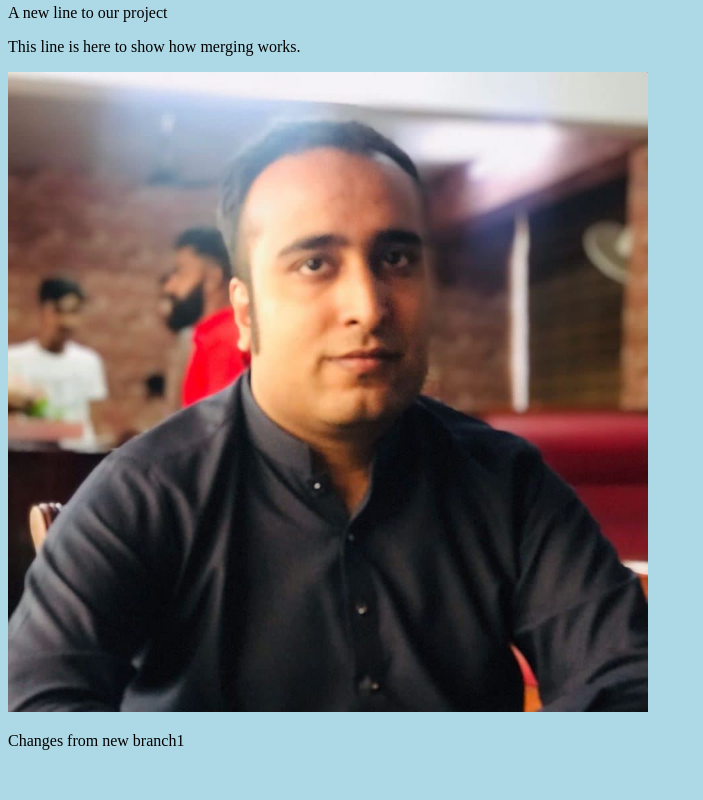
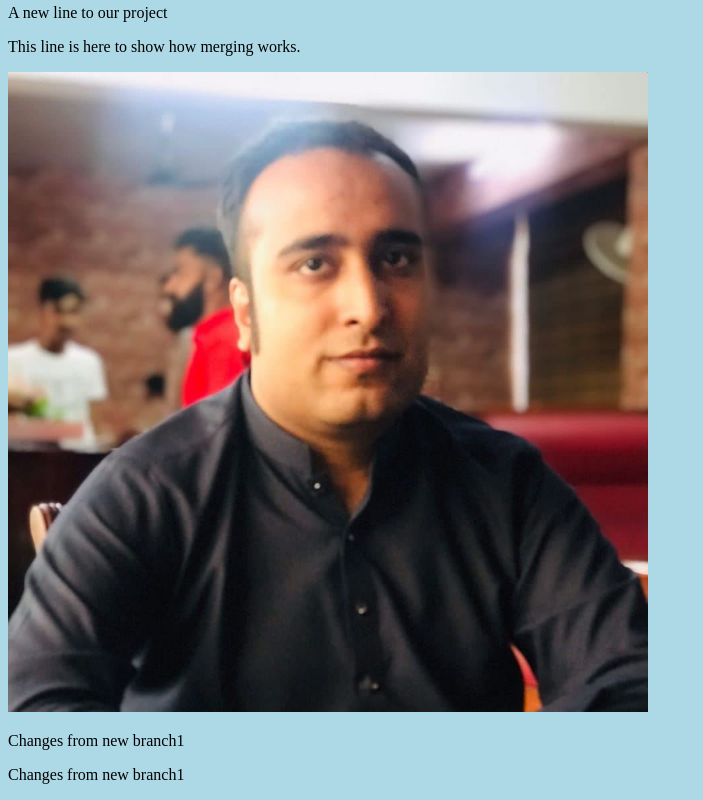
Before and after one commit to HumayunNasir23/git-practice, a plain HTML site: page index.html in a window 1280 px wide. Shown: the part 686-1486 px from the top of the page, without its empty margins (0-703 px from the left). Before the commit the page ends 1452 px from the top, so only its background shows below. Drawn offline with Linux system fonts and the light colour scheme.

Commit message:
Changes in branch-1

```diff
--- a/index.html
+++ b/index.html
@@ -14,5 +14,6 @@ style="width:100%;max-width:960px"></div>
 <p>This line is here to show how merging works.</p>
 <div><img src="humayun.jpg" alt="Humayun The Great" style="width:100%;max-width:640px"></div>
 <p>Changes from new branch1</p>
+<p>Changes from new branch1</p>
 </body>
 </html>
```
